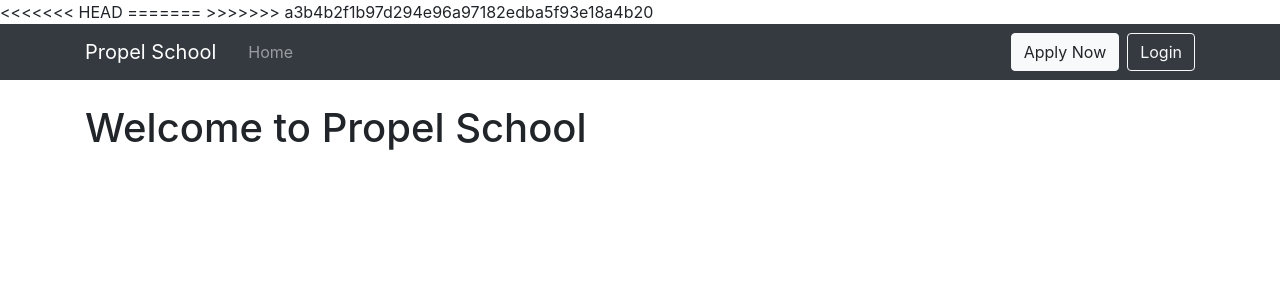
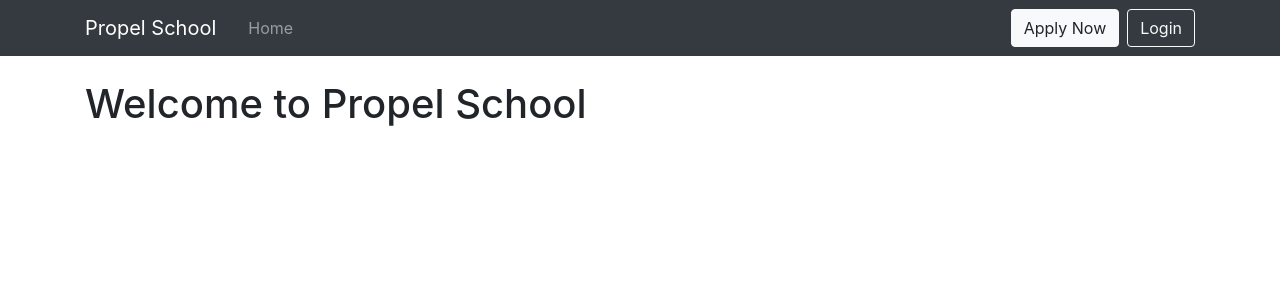
Before and after one commit to surajptl/propel_school, a Django app: page / in a window 1280 px wide. Shown: the top 300 px of the page. Run offline with Django 3.2, Linux system fonts and the light colour scheme; some libraries are stand-ins or nearby versions.

Commit message:
Update base.html

```diff
--- a/app/templates/app/base.html
+++ b/app/templates/app/base.html
@@ -8,11 +8,7 @@
         <link rel="stylesheet" type="text/css" href="{% static 'css/style.css'%}">
         <title>Propel School</title>
     </head>
-<<<<<<< HEAD
     <body style="padding: 0px 0px 80px 0px; margin: auto;">
-=======
-    <body style="padding: 20px 20px 80px 20px; margin: auto;">
->>>>>>> a3b4b2f1b97d294e96a97182edba5f93e18a4b20
         <nav class="navbar navbar-expand-lg navbar-dark bg-dark mb-4">
             <div class="container">
                 <a class="navbar-brand mr-4" href="#">Propel School</a>
```
